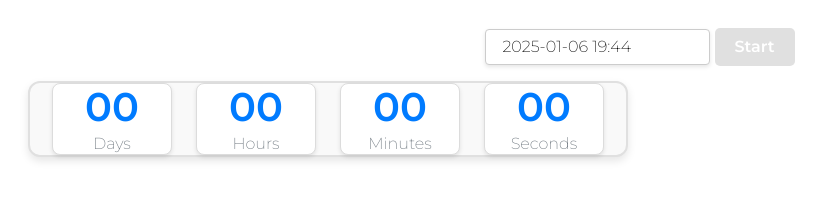
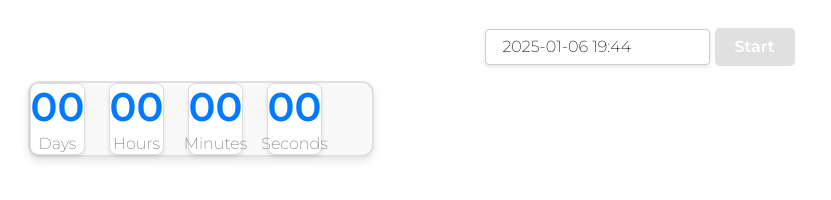
Before and after one commit to Tatyana25081974/goit-js-hw-10, a website built with Vite: page src/1-timer.html in a window 1280 px wide. Shown: the whole page, without its empty margins (0-831 px from the left). Built offline with nearby package versions, Linux system fonts and the light colour scheme; a script that the page names is missing.

Commit message:
add initial files

```diff
--- a/src/css/styles1.css
+++ b/src/css/styles1.css
@@ -47,33 +47,21 @@ button[data-start]:disabled {
 }
 
 .timer {
+
     display: flex;
-        /* Використовує гнучке розташування елементів */
-        align-items: center;
-        /* Центрування полів (вертикально) */
-        justify-content: center;
-        /* Центрування полів (горизонтально) */
+        align-items: flex-start;
+        justify-content: flex-start;
         flex-direction: row;
-        /* Поля будуть розташовані горизонтально (в рядок) */
         gap: 24px;
-        /* Відстань між полями */
         border-radius: 12px;
-        /* Заокруглення кутів таймера */
         width: 100%;
-        /* Таймер займає всю ширину контейнера */
-        max-width: 600px;
-        /* Але не більше 600px */
+        max-width: 346px;
         height: auto;
-        /* Висота автоматично підлаштовується під контент */
         background: #f9f9f9;
-        /* Світлий фон для таймера */
         box-shadow: 0 4px 8px rgba(0, 0, 0, 0.1);
-        /* Додає легку тінь для об’єму */
         border: 2px solid #e0e0e0;
-        /* Світло-сірий бордер */
         transition: background-color 0.3s ease, border 0.3s ease, box-shadow 0.3s ease;
-        /* Анімація при зміні стану */
-}
+    }
 /* Стан "hover" */
 .timer:hover {
     background-color: #e9ecef;
@@ -98,23 +86,15 @@ button[data-start]:disabled {
 
 .field {
     display: flex;
-        /* Робимо контейнер гнучким */
+
         flex-direction: column;
-        /* Елементи розташовуються вертикально (значення над підписом) */
         align-items: center;
-        /* Центруємо текст горизонтально */
-        font-size: 14px;
-        /* Базовий розмір тексту */
         background-color: #ffffff;
-        /* Білий фон для кожного поля */
         border: 1px solid #dcdcdc;
-        /* Світло-сірий бордер для контурів полів */
         border-radius: 8px;
-        /* Заокруглені кути */
-        width: 120px;
-        /* Фіксована ширина поля */
+        width: 55px;
         box-shadow: 0 2px 4px rgba(0, 0, 0, 0.1);
-        /* Додає невелику тінь */
+
 }
 
 .field .value {
```
